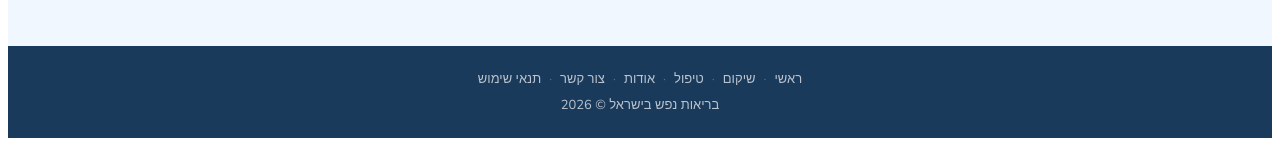
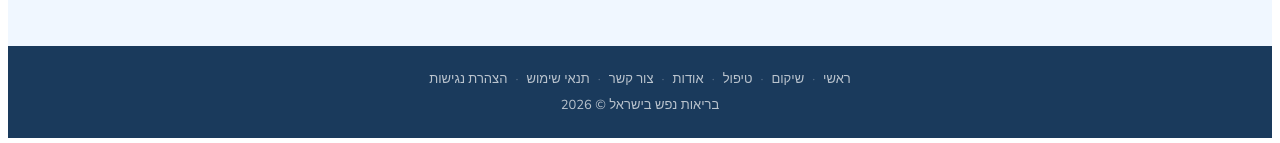
Before and after one commit to sivantelem-commits/rehab-directory, a Next.js app: page /legal in a window 1280 px wide. Shown: the part 1449-1592 px from the top of the page. Built offline with nearby package versions, Linux system fonts and the light colour scheme.

Commit message:
Update legal.js

```diff
--- a/pages/legal.js
+++ b/pages/legal.js
@@ -81,7 +81,7 @@ export default function Legal() {
 
         <footer style={{ background: '#1A3A5C', color: 'rgba(255,255,255,0.7)', textAlign: 'center', padding: '24px', fontSize: 13 }}>
           <div style={{ marginBottom: 8 }}>
-            {[['/', 'ראשי'], ['/rehab', 'שיקום'], ['/treatment', 'טיפול'], ['/about', 'אודות'], ['/contact', 'צור קשר'], ['/legal', 'תנאי שימוש']].map(([href, label], i, arr) => (
+            {[['/', 'ראשי'], ['/rehab', 'שיקום'], ['/treatment', 'טיפול'], ['/about', 'אודות'], ['/contact', 'צור קשר'], ['/legal', 'תנאי שימוש'], ['/accessibility', 'הצהרת נגישות']].map(([href, label], i, arr) => (
               <span key={href}>
                 <a href={href} style={{ color: 'rgba(255,255,255,0.7)', textDecoration: 'none' }}>{label}</a>
                 {i < arr.length - 1 && <span style={{ margin: '0 8px', opacity: 0.4 }}>·</span>}
```
